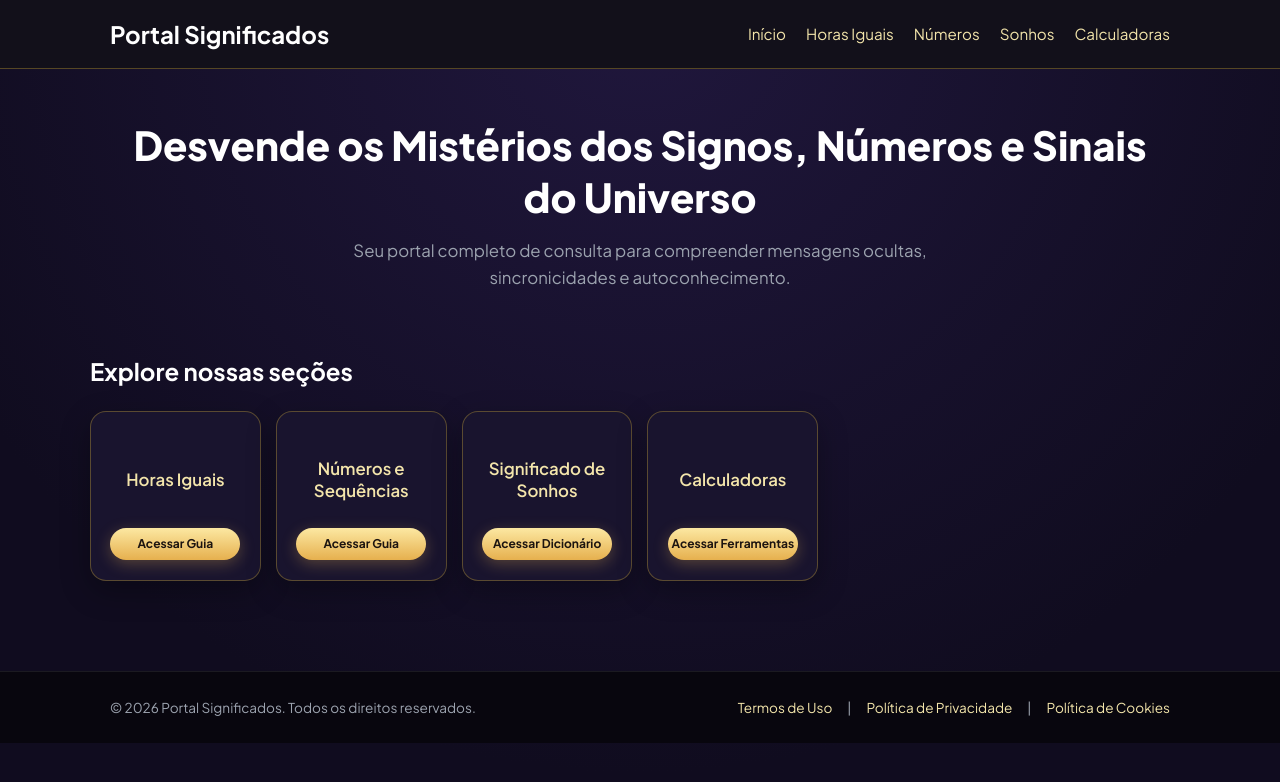
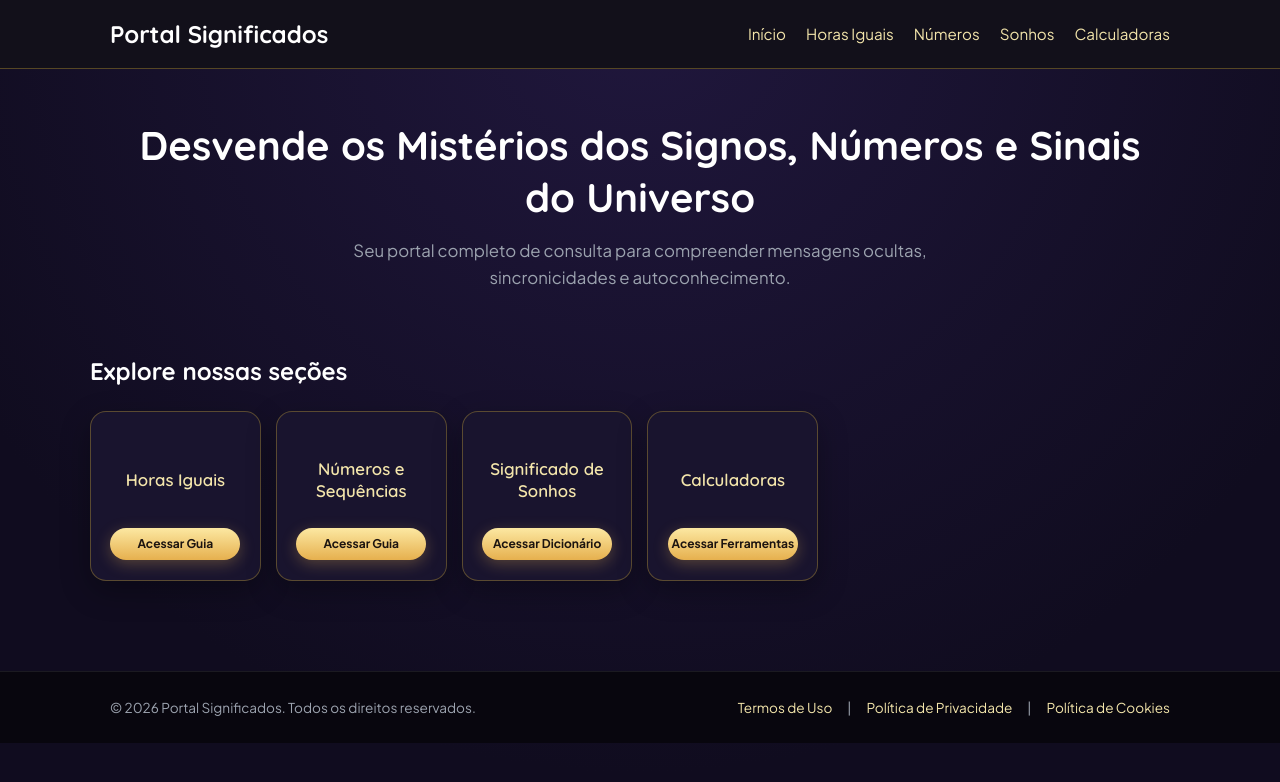
Before and after one commit to dreams-num/portal-significados, a Jekyll site: the page built from index.html, in a window 1280 px wide. Shown: the top 782 px of the page. Built offline with Jekyll 4.4.1, drawn with Linux system fonts in a browser that asks for light colours.

Commit message:
Change font family from 'Plus Jakarta Sans' to 'Quicksand'

```diff
--- a/css/style.css
+++ b/css/style.css
@@ -1,4 +1,4 @@
-@import url('https://fonts.googleapis.com/css2?family=Plus+Jakarta+Sans:wght@400;500;600;700;800&display=swap');
+@import url('https://fonts.googleapis.com/css2?family=Quicksand:wght@500;600;700&family=Plus+Jakarta+Sans:wght@400;500;600;700&display=swap');
 
 /* ==========================================================================
    1. RESET & VARIÁVEIS GLOBAIS
@@ -60,7 +60,7 @@ body {
     font-size: 1.5rem;
     font-weight: 700;
     text-decoration: none;
-    font-family: 'Plus Jakarta Sans', sans-serif;
+    font-family: 'Quicksand', sans-serif;
 }
 
 .logo span {
@@ -129,8 +129,8 @@ header nav a:hover {
 }
 
 .hero h1 {
-    font-family: 'Plus Jakarta Sans', sans-serif;
-    font-weight: 800;
+    font-family: 'Quicksand', sans-serif;
+    font-weight: 700;
     color: #ffffff;
     font-size: 2.5rem;
     margin-bottom: 15px;
@@ -156,7 +156,7 @@ header nav a:hover {
 }
 
 .categories-grid h2 {
-    font-family: 'Plus Jakarta Sans', sans-serif;
+    font-family: 'Quicksand', sans-serif;
     font-weight: 700;
     color: #ffffff;
     font-size: 1.5rem;
@@ -196,7 +196,7 @@ header nav a:hover {
 
 /* Título Centralizado */
 .card-title {
-    font-family: 'Plus Jakarta Sans', sans-serif;
+    font-family: 'Quicksand', sans-serif;
     color: #f3e5ab;
     font-size: 1.05rem;
     font-weight: 600;
@@ -243,8 +243,8 @@ header nav a:hover {
 
 .post-content h1,
 article h1 {
-    font-family: 'Plus Jakarta Sans', sans-serif;
-    font-weight: 800;
+    font-family: 'Quicksand', sans-serif;
+    font-weight: 700;
     color: #ffffff;
     font-size: 2.2rem;
     margin-bottom: 20px;
@@ -253,7 +253,7 @@ article h1 {
 
 .post-content h2,
 article h2 {
-    font-family: 'Plus Jakarta Sans', sans-serif;
+    font-family: 'Quicksand', sans-serif;
     font-weight: 700;
     color: var(--gold-primary);
     font-size: 1.4rem;
@@ -334,7 +334,7 @@ main a:hover,
 }
 
 .table-of-contents h3 {
-    font-family: 'Plus Jakarta Sans', sans-serif;
+    font-family: 'Quicksand', sans-serif;
     font-weight: 700;
     color: var(--gold-primary);
     font-size: 1.1rem;
```
